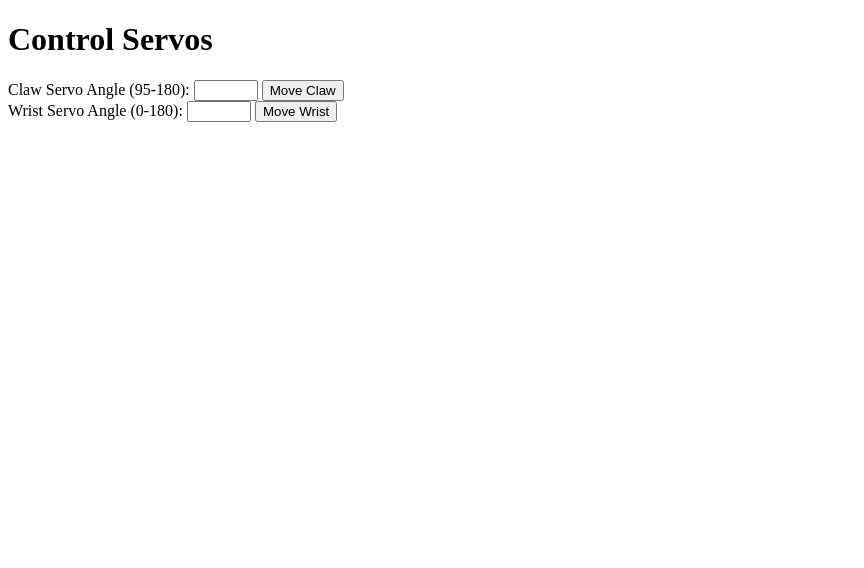
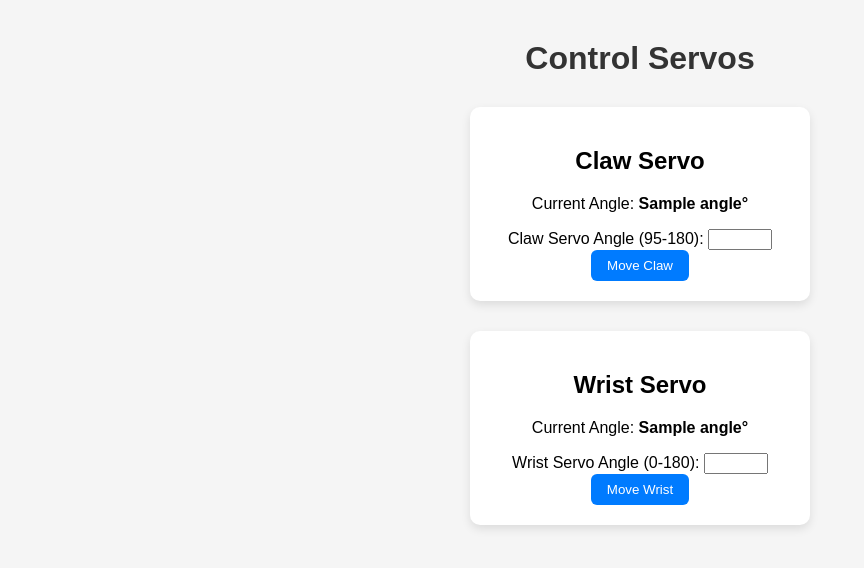
Before and after one commit to IronMan1405/Robotic-Arm, a Flask app: template templates/index.html in a window 1280 px wide. Shown: the top 568 px of the page, without its empty margins (0-864 px from the left). Run offline with Flask 3, Linux system fonts and the light colour scheme; the template is opened without the code that fills it: most values are stand-ins (such as "Sample title", 1, 10 or a date in 2020).

Commit message:
added to style.css, and added live angle status

```diff
--- a/app.py
+++ b/app.py
@@ -2,6 +2,8 @@ from flask import Flask, render_template, request
 from servo_controller import setServoAngle
 
 app = Flask(__name__)
+
+currentAngles = {0: 95, 1: 90}
 
 @app.route('/')
 def index():
@@ -12,7 +14,8 @@ def move():
     servo = int(request.form['servo'])
     angle = int(request.form['angle'])
     setServoAngle(servo, angle)
-    return ('', 204)
+    currentAngles[servo] = angle
+    return render_template('index.html', angles = currentAngles)
 
 if __name__ == "__main__":
     app.run(host = "0.0.0.0", port = 5000, debug = True)
--- a/static/style.css
+++ b/static/style.css
@@ -0,0 +1,37 @@
+body {
+    font-family: Arial, sans-serif;
+    text-align: center;
+    margin: 40px;
+    background-color: #f5f5f5;
+  }
+
+  h1 {
+    color: #333;
+  }
+
+  .servo-block {
+    background: white;
+    padding: 20px;
+    margin: 30px auto;
+    border-radius: 10px;
+    width: 300px;
+    box-shadow: 0 4px 10px rgba(0,0,0,0.1);
+  }
+
+  input[type=range] {
+    width: 100%;
+    margin: 10px 0;
+  }
+
+  button {
+    padding: 8px 16px;
+    background-color: #007BFF;
+    color: white;
+    border: none;
+    border-radius: 6px;
+    cursor: pointer;
+  }
+
+  button:hover {
+    background-color: #0056b3;
+  }
--- a/templates/index.html
+++ b/templates/index.html
@@ -3,20 +3,31 @@
 <html>
     <head>
         <title>Robotic Arm Control</title>
+        <link rel="stylesheet" href="{{ url_for('static', filename='style.css') }}">
     </head>
     <body>
         <h1>Control Servos</h1>
+        <div class="servo-block">
+            <h2>Claw Servo</h2>
+            <p>Current Angle: <strong>{{ angles[0] }}°</strong></p>
             <form method="post" action="/move">
                 <label>Claw Servo Angle (95-180):</label>
-            <input type="number" name="angle" min="95" max="180">
+                <input type="number" name="angle" min="95" max="180" value="{{angles[0]}}">
                 <input type="hidden" name="servo" value="0">
                 <button type="submit">Move Claw</button>
             </form>
+        </div>
+
+        <div class="servo-block">
+            <h2>Wrist Servo</h2>
+            <p>Current Angle: <strong>{{ angles[1] }}°</strong></p>
             <form method="post" action="/move">
                 <label>Wrist Servo Angle (0-180):</label>
-            <input type="number" name="angle" min="0" max="180">
+                <input type="number" name="angle" min="0" max="180" value="{{angles[1]}}">
                 <input type="hidden" name="servo" value="1">
                 <button type="submit">Move Wrist</button>
             </form>
+        </div>
+
     </body>
 </html>
```
Lines whose indentation alone changed are shown as unchanged.
